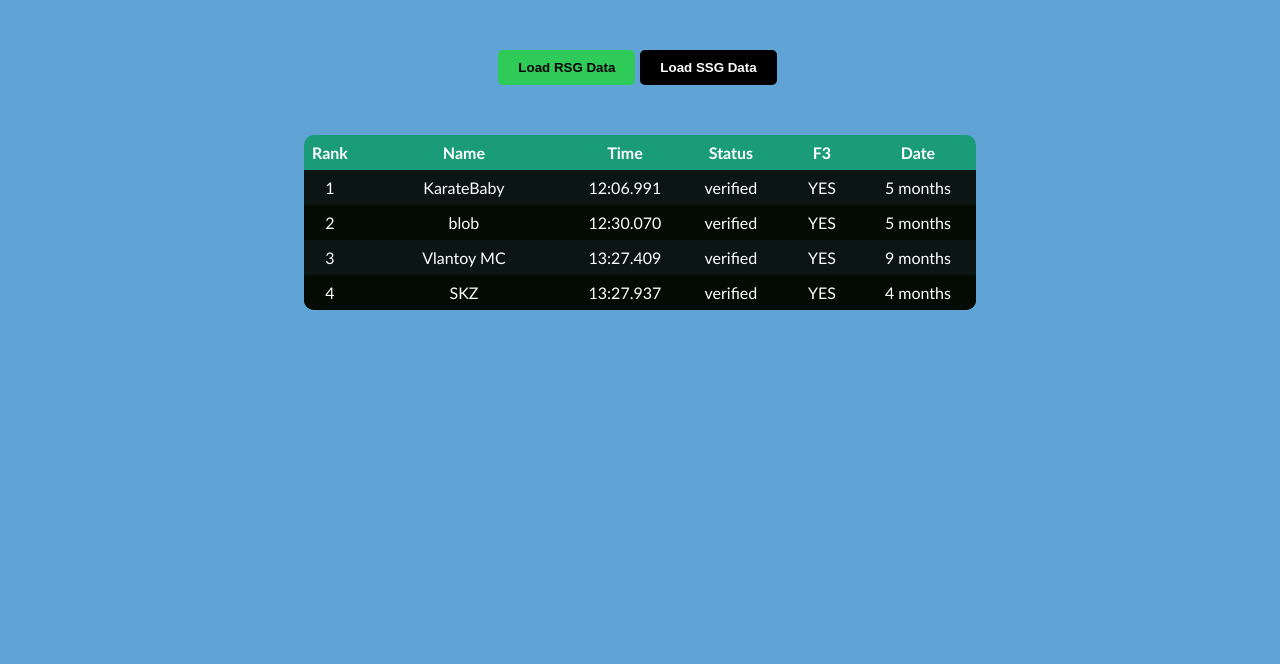
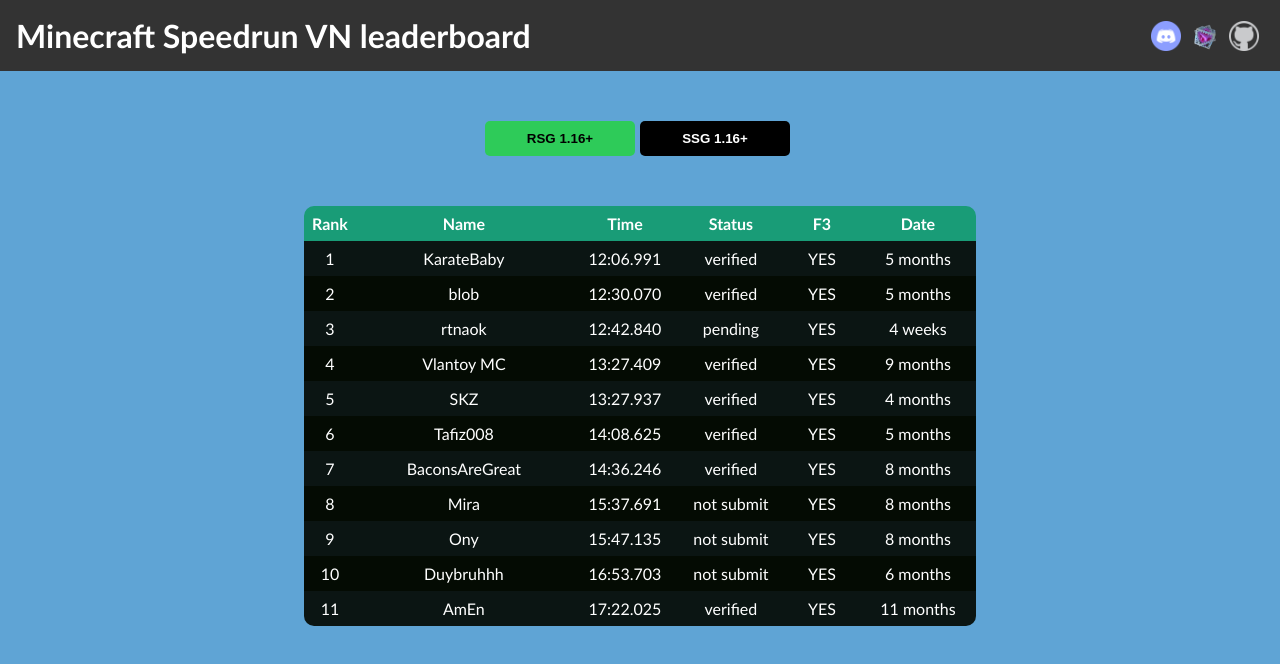
Before and after one commit to babeoban/ldb-rmake, a plain HTML site: page index.html in a window 1280 px wide. Drawn offline with Linux system fonts and the light colour scheme.

Commit message:
michigun

```diff
--- a/index.html
+++ b/index.html
@@ -1,15 +1,24 @@
 <!DOCTYPE html>
 <html>
+  <div class="page-wrapper">
   <head>
     <meta charset="UTF-8">
     <title>VN leaderboard</title>
     <link rel="stylesheet" type="text/css" href="style.css">
   </head>
   <body>
+    <header class="header">
+      <div class="logo">Minecraft Speedrun VN leaderboard</div>
+      <div class="button-container">
+        <a href="#" class="custom-btn" title="Discord"><img src="img/discord.png"></a>
+        <a href="#" class="custom-btn" title="Javacord"><img src="img/javacord.png"></a>
+        <a href="#" class="custom-btn" title="Github repo"><img src="img/github.png"></a>
+      </div>
+    </header>
     <div class="gap"></div>
     <div class="center-container">
-      <button id="rsg-button" class="button green-button">Load RSG Data</button>
-      <button id="ssg-button" class="button black-button">Load SSG Data</button>
+      <button id="rsg-button" class="button green-button">RSG 1.16+</button>
+      <button id="ssg-button" class="button black-button">SSG 1.16+</button>
     </div>
     <div class="gap"></div>
     <table id="my-table">
--- a/rsg.json
+++ b/rsg.json
@@ -42,5 +42,82 @@
       "f3": "YES",
       "date": "27/11/2022",
       "link": "https://youtu.be/MRcZ8MvyIX0"
+    },
+    {
+      "name": "Tafiz008",
+      "time": "848625",
+      "status": {
+        "text": "verified",
+        "link": "https://www.speedrun.com/mc/run/yjdnk37y"
+      },
+      "f3": "YES",
+      "date": "20/11/2022",
+      "link": "https://youtu.be/niDGHs7uL4M"
+    },
+    {
+      "name": "BaconsAreGreat",
+      "time": "876246",
+      "status": {
+        "text": "verified",
+        "link": "https://www.speedrun.com/mc/run/zpd14kvz"
+      },
+      "f3": "YES",
+      "date": "24/08/2022",
+      "link": "https://youtu.be/oJpMc0uG40I"
+    },
+    {
+      "name": "rtnaok",
+      "time": "762840",
+      "status": {
+        "text": "pending",
+        "link": "https://www.speedrun.com/mc/run/zpd14kvz"
+      },
+      "f3": "YES",
+      "date": "24/03/2023",
+      "link": "https://youtu.be/tVrbY34aZZ0"
+    },
+    {
+      "name": "Mira",
+      "time": "937691",
+      "status": {
+        "text": "not submit",
+        "link": "https://youtu.be/Phj96OdmerA"
+      },
+      "f3": "YES",
+      "date": "08/08/2022",
+      "link": "https://youtu.be/Phj96OdmerA"
+    },
+    {
+      "name": "AmEn",
+      "time": "1042025",
+      "status": {
+        "text": "verified",
+        "link": "https://www.speedrun.com/mc/run/ydweveqm"
+      },
+      "f3": "YES",
+      "date": "24/05/2022",
+      "link": "https://youtu.be/kh83vDNwfSk"
+    },
+    {
+      "name": "Ony",
+      "time": "947135",
+      "status": {
+        "text": "not submit",
+        "link": "https://youtu.be/WFMoPrZQo5Y"
+      },
+      "f3": "YES",
+      "date": "07/08/2022",
+      "link": "https://youtu.be/WFMoPrZQo5Y"
+    },
+    {
+      "name": "Duybruhhh",
+      "time": "1013703",
+      "status": {
+        "text": "not submit",
+        "link": "https://youtu.be/IzUMz_kj4p0"
+      },
+      "f3": "YES",
+      "date": "01/10/2022",
+      "link": "https://youtu.be/IzUMz_kj4p0"
     }
   ]
--- a/style.css
+++ b/style.css
@@ -102,6 +102,7 @@
   padding: 0;
 }
 
+
 header {
   display: flex;
   justify-content: space-between;
@@ -120,6 +121,8 @@
   font-weight: bold;
   cursor: pointer;
   margin-right: 5px;
+  transition: background-color 0.5s ease;
+  width: 150px;
 }
 
 .black-button {
@@ -141,3 +144,38 @@
 .gap {
   margin-top: 50px;
 }
+
+.categap {
+  margin-right: 30px;
+}
+
+.header {
+  display: flex;
+  align-items: center;
+  justify-content: space-between;
+  padding: 1rem;
+}
+
+.logo {
+  font-size: 2rem;
+  font-weight: bold;
+  font-family: calibri;
+}
+
+.custom-btn {
+  display: inline-block;
+  border: none;
+  background-color: transparent;
+  cursor: pointer;
+  margin-right: 5px;
+}
+
+.custom-btn img {
+  vertical-align: middle;
+  width: 30px;
+  height: 30px;
+}
+
+body {
+  overflow-x: hidden;
+}
```
Also changed, not shown: img/discord.png (added), img/github.png (added), img/javacord.png (added).
